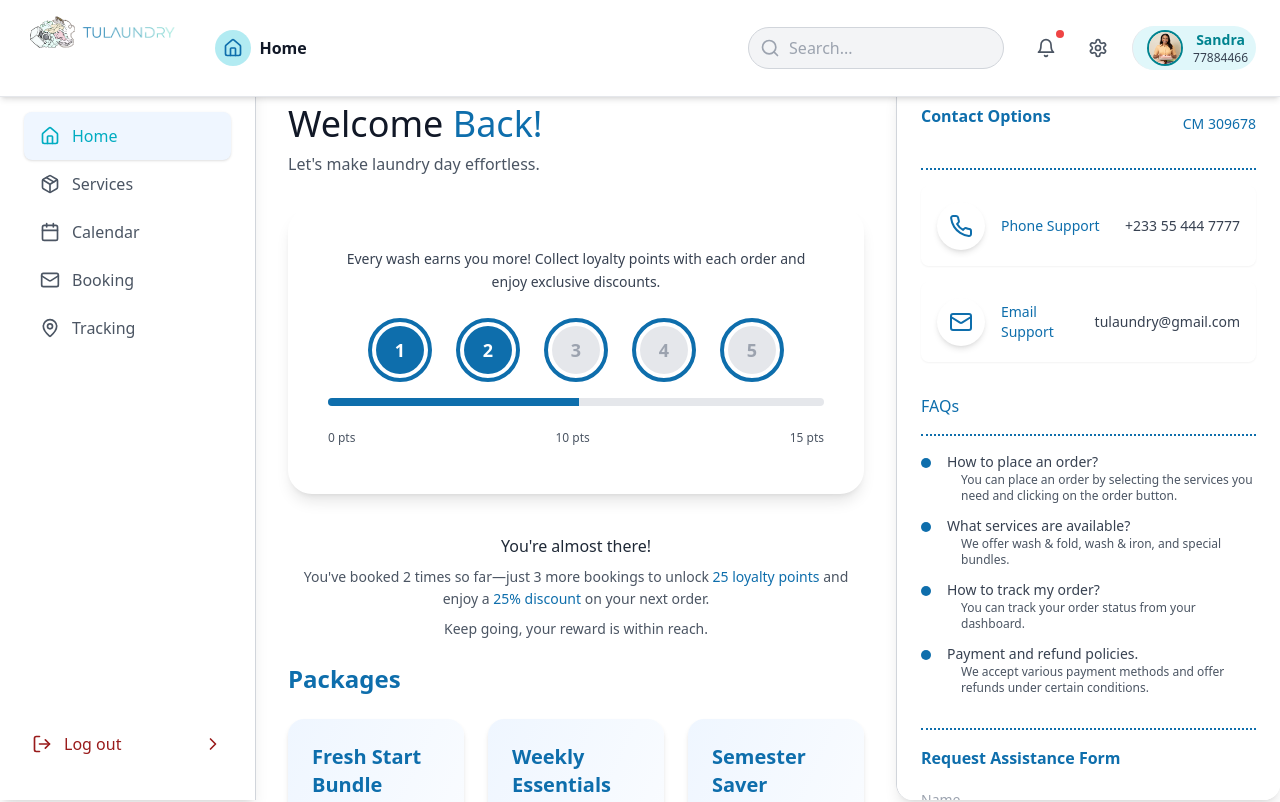
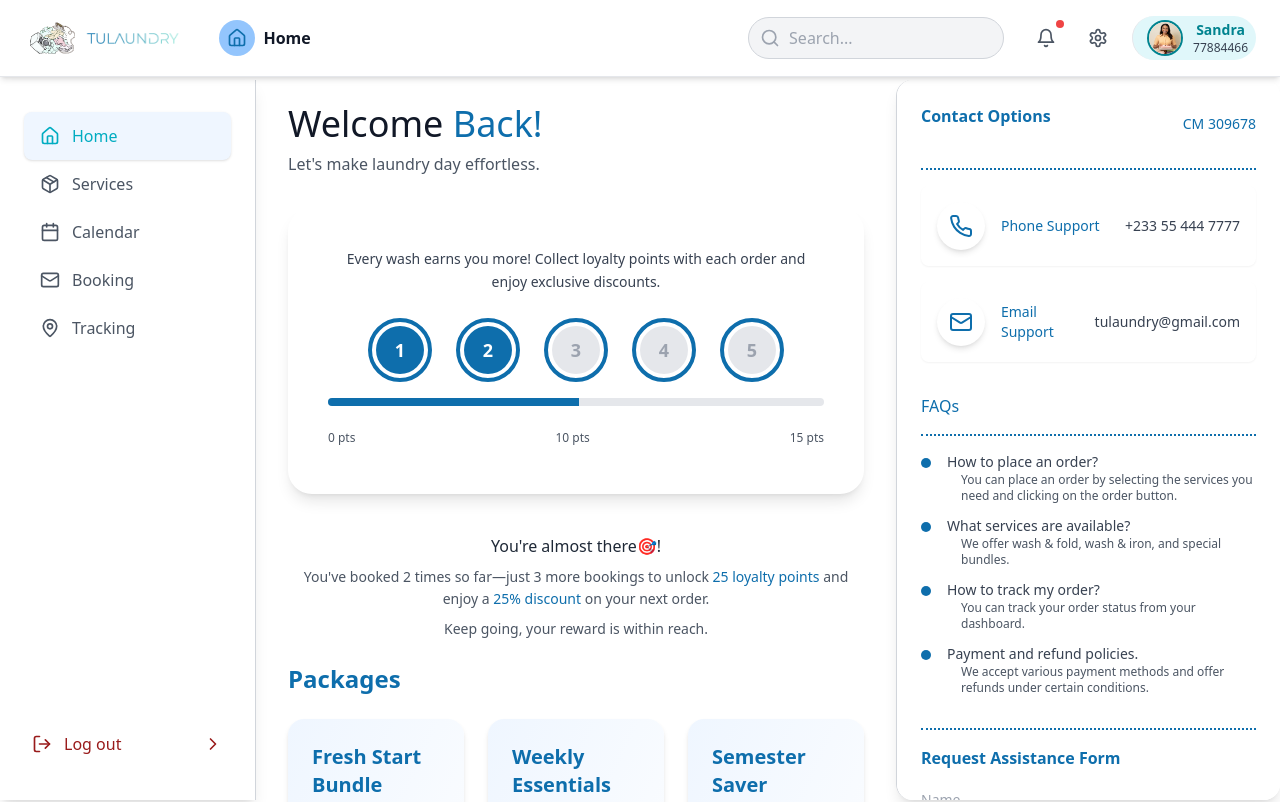
Before and after one commit to Aristocratjnr/Consumer-dashboard, a Next.js app: page /home in a window 1280 px wide. Shown: the top 802 px of the page. Built offline with nearby package versions, Linux system fonts and the light colour scheme.

Commit message:
update logo spacing and button background color in dashboard header

```diff
--- a/src/app/(dashboard)/home/page.tsx
+++ b/src/app/(dashboard)/home/page.tsx
@@ -44,13 +44,13 @@
           <header className="fixed top-0 left-0 right-0 z-50 bg-white border-b border-gray-200 px-6 py-4 shadow-md" >
             <div className="max-w-screen-2xl mx-auto flex items-center justify-between">
               <div className="flex items-center space-x-8">
-                <div className="flex items-center mb-8">
+                <div className="flex items-center space-x-1">
                   <img src="/images/logo.png" alt="Tulaundry Logo" className="h-8 -mr-0.5" />
                   <img src="/images/lund.png" alt="Tulaundry" className="h-5" />
                 </div>
                 <nav className="flex items-center space-x-6">
                 <button className="flex items-center space-x-2">
-                <span className="bg-teal-100 hover:bg-teal-200 rounded-full p-2 transition-colors">
+                <span className="bg-blue-300 hover:bg-teal-200 rounded-full p-2 transition-colors">
                   <Home className="h-5 w-5 text-teal-1000" />
                 </span>
                 <span className="font-bold">Home</span>
@@ -210,7 +210,7 @@
 
       <div className="flex flex-col items-center text-center">
         <p className="text-gray-800 font-semi-bold text-base mb-2">
-          You're almost there!
+          You're almost there🎯!
         </p>
         <p className="text-gray-600 text-sm leading-relaxed">
           You've booked 2 times  so far—just{" "}
```
